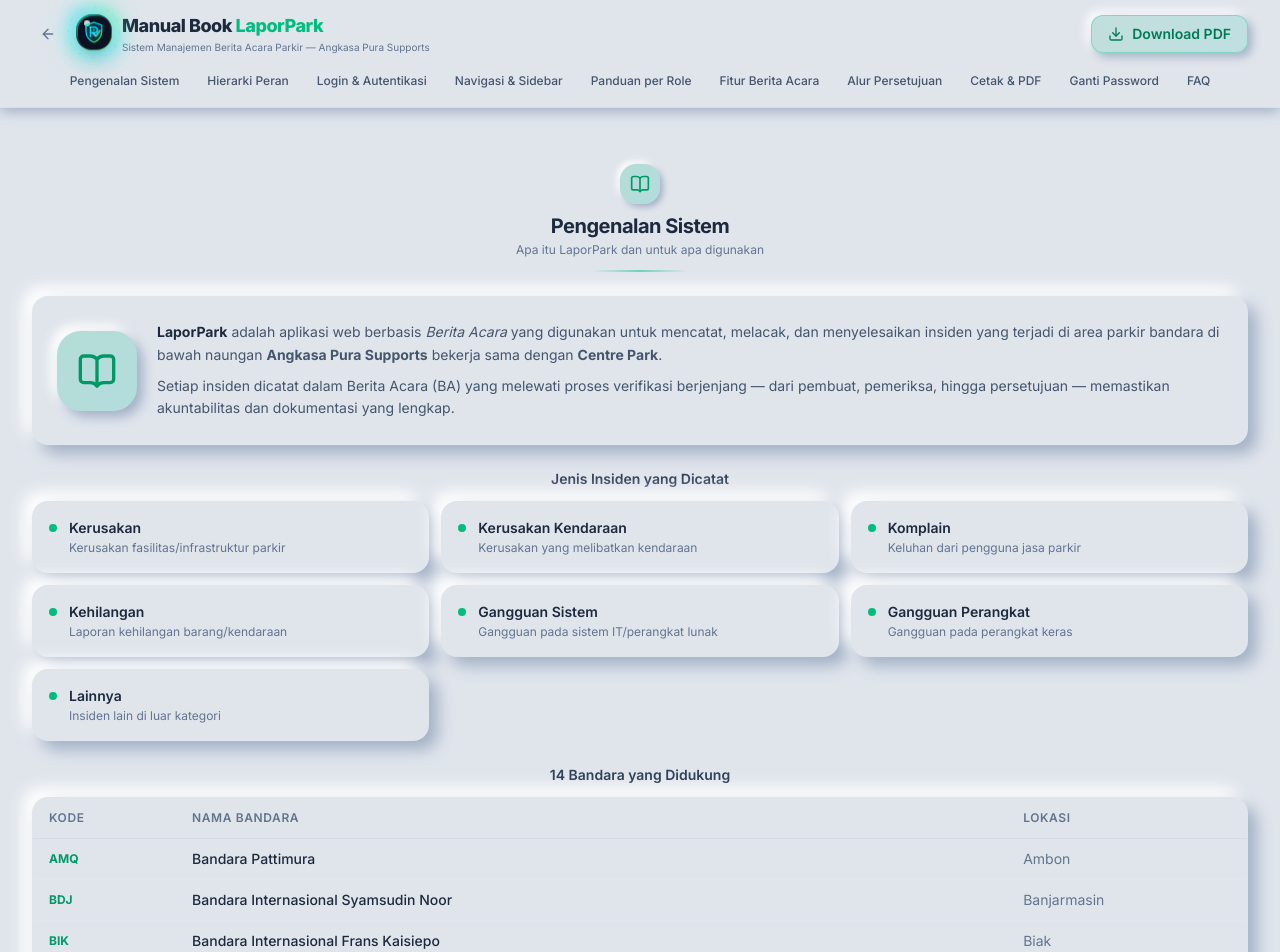
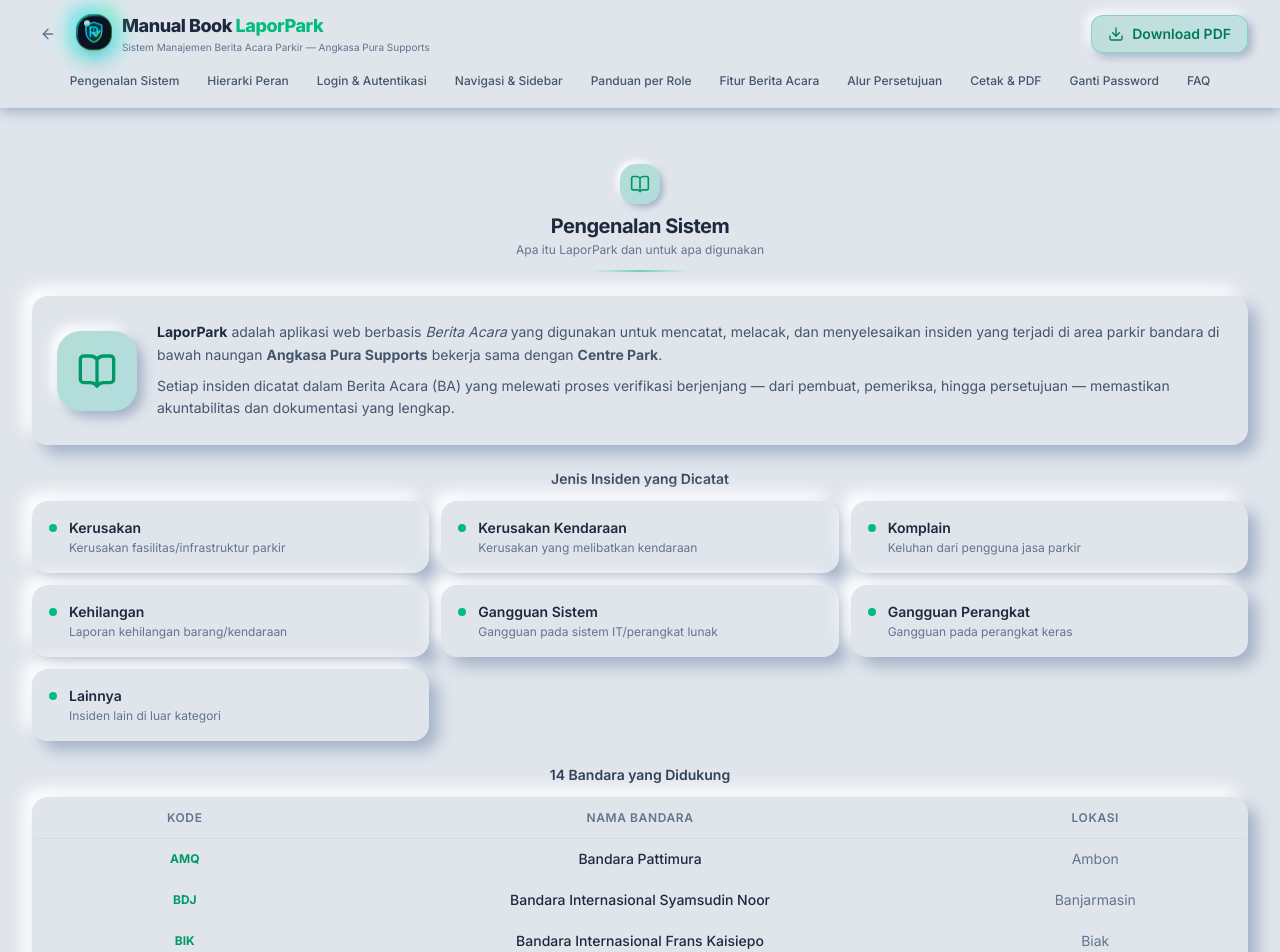
Before and after one commit to protonhuman/Laporpark, a Next.js app: page /manual in a window 1280 px wide. Shown: the top 952 px of the page. Built offline with nearby package versions, Linux system fonts and the light colour scheme.

Commit message:
style: buat rata tengah (center) kolom dan isi tabel bandara serta formulir

```diff
--- a/src/app/manual/page.tsx
+++ b/src/app/manual/page.tsx
@@ -477,17 +477,17 @@ export default function ManualBookPage() {
             <table className="w-full text-sm">
               <thead>
                 <tr className="border-b border-slate-300/50 dark:border-white/[0.08] print:border-slate-300">
-                  <th className="px-4 py-3 text-xs font-semibold text-slate-500 uppercase tracking-wider text-left print:text-slate-700">Kode</th>
-                  <th className="px-4 py-3 text-xs font-semibold text-slate-500 uppercase tracking-wider text-left print:text-slate-700">Nama Bandara</th>
-                  <th className="px-4 py-3 text-xs font-semibold text-slate-500 uppercase tracking-wider text-left print:text-slate-700">Lokasi</th>
+                  <th className="px-4 py-3 text-xs font-semibold text-slate-500 uppercase tracking-wider text-center print:text-slate-700 w-1/4">Kode</th>
+                  <th className="px-4 py-3 text-xs font-semibold text-slate-500 uppercase tracking-wider text-center print:text-slate-700 w-1/2">Nama Bandara</th>
+                  <th className="px-4 py-3 text-xs font-semibold text-slate-500 uppercase tracking-wider text-center print:text-slate-700 w-1/4">Lokasi</th>
                 </tr>
               </thead>
               <tbody className="divide-y divide-slate-200/40 dark:divide-white/[0.04] print:divide-slate-200">
                 {BANDARA_LIST.map((b) => (
                   <tr key={b.kode} className="hover:bg-white/30 dark:hover:bg-white/[0.02] print:hover:bg-transparent">
-                    <td className="px-4 py-2.5 font-mono text-xs font-bold text-emerald-600 dark:text-emerald-400 print:text-emerald-700">{b.kode}</td>
-                    <td className="px-4 py-2.5 text-slate-800 dark:text-white font-medium print:text-black">{b.nama}</td>
-                    <td className="px-4 py-2.5 text-slate-500 print:text-slate-600">{b.lokasi}</td>
+                    <td className="px-4 py-2.5 font-mono text-xs font-bold text-emerald-600 dark:text-emerald-400 text-center print:text-emerald-700">{b.kode}</td>
+                    <td className="px-4 py-2.5 text-slate-800 dark:text-white font-medium text-center print:text-black">{b.nama}</td>
+                    <td className="px-4 py-2.5 text-slate-500 text-center print:text-slate-600">{b.lokasi}</td>
                   </tr>
                 ))}
               </tbody>
@@ -913,16 +913,16 @@ export default function ManualBookPage() {
             <table className="w-full text-sm">
               <thead>
                 <tr className="border-b border-slate-300/50 dark:border-white/[0.08] print:border-slate-300">
-                  <th className="px-4 py-3 text-xs font-semibold text-slate-500 uppercase tracking-wider text-left print:text-slate-700">Kolom</th>
-                  <th className="px-4 py-3 text-xs font-semibold text-slate-500 uppercase tracking-wider text-left print:text-slate-700">Deskripsi</th>
-                  <th className="px-4 py-3 text-xs font-semibold text-slate-500 uppercase tracking-wider text-center print:text-slate-700">Wajib</th>
+                  <th className="px-4 py-3 text-xs font-semibold text-slate-500 uppercase tracking-wider text-center print:text-slate-700 w-1/4">Kolom</th>
+                  <th className="px-4 py-3 text-xs font-semibold text-slate-500 uppercase tracking-wider text-center print:text-slate-700 w-1/2">Deskripsi</th>
+                  <th className="px-4 py-3 text-xs font-semibold text-slate-500 uppercase tracking-wider text-center print:text-slate-700 w-1/4">Wajib</th>
                 </tr>
               </thead>
               <tbody className="divide-y divide-slate-200/40 dark:divide-white/[0.04] print:divide-slate-200">
                 {FORM_FIELDS.map((f) => (
                   <tr key={f.label}>
-                    <td className="px-4 py-2.5 font-medium text-slate-800 dark:text-white whitespace-nowrap print:text-black">{f.label}</td>
-                    <td className="px-4 py-2.5 text-slate-500 print:text-slate-600">{f.desc}</td>
+                    <td className="px-4 py-2.5 font-medium text-slate-800 dark:text-white whitespace-nowrap text-center print:text-black">{f.label}</td>
+                    <td className="px-4 py-2.5 text-slate-500 text-center print:text-slate-600">{f.desc}</td>
                     <td className="px-4 py-2.5 text-center">
                       {f.required ? <CheckCircle className="w-4 h-4 text-emerald-500 mx-auto" /> : <span className="text-[10px] text-slate-400">Opsional</span>}
                     </td>
```
